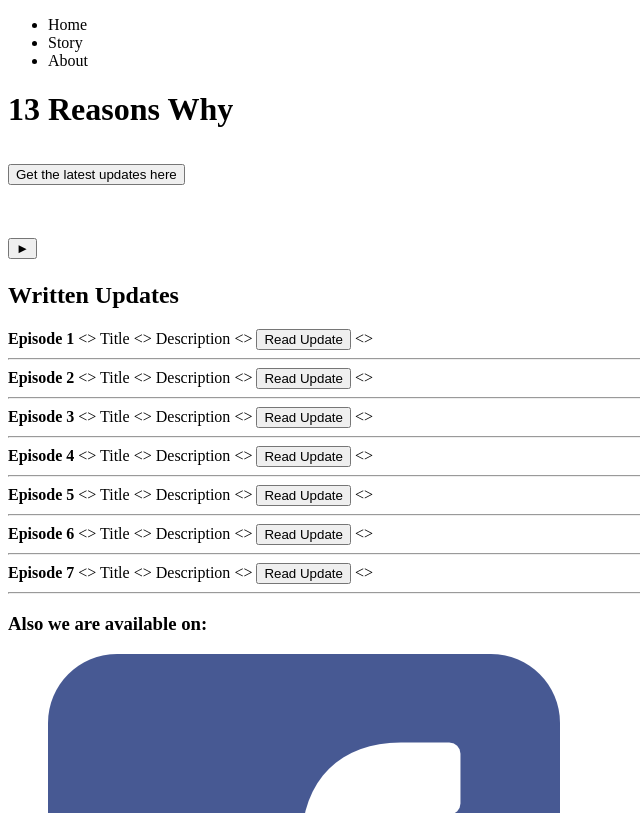
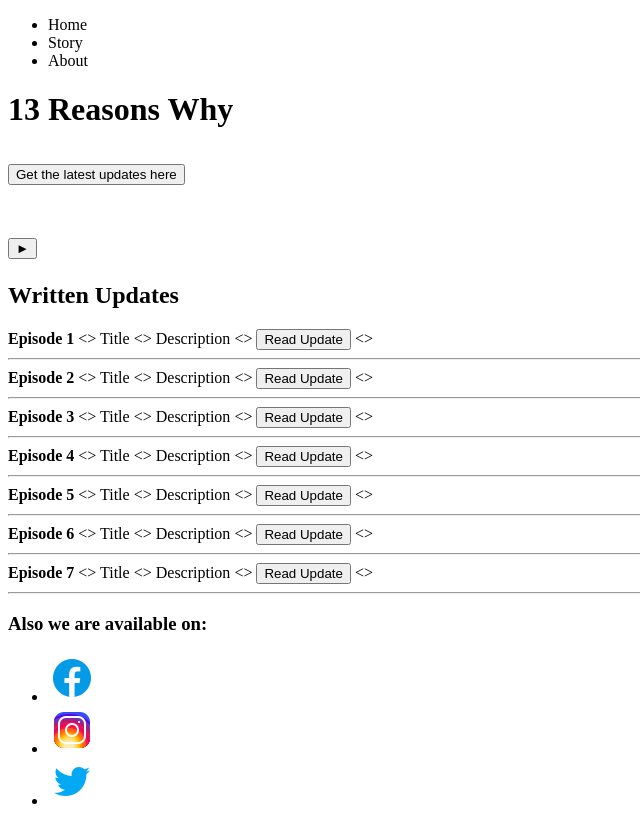
Before and after one commit to hbkandhi12/13RW_fansite, a plain HTML site: page index.html in a window 1280 px wide. Shown: the top 813 px of the page, without its empty margins (0-640 px from the left). Drawn offline with Linux system fonts and the light colour scheme.

Commit message:
adding sns logos

```diff
--- a/index.html
+++ b/index.html
@@ -105,8 +105,9 @@
       <footer>
         <h3>Also we are available on:</h3>
         <ul>
-          <li><img src="media/facebook.png"></li>
-          <li><img src="media/instagram.png"></li>
+          <li><img src="media/facebooklogo.png"></li>
+          <li><img src="media/instagramlogo.png"></li>
+          <li><img src="media/twitter.png"></li>
         </ul>
       </footer>
   </body>
```
Also changed, not shown: media/facebooklogo.png (added), media/instagramlogo.png (added), media/twitter.png (added).
